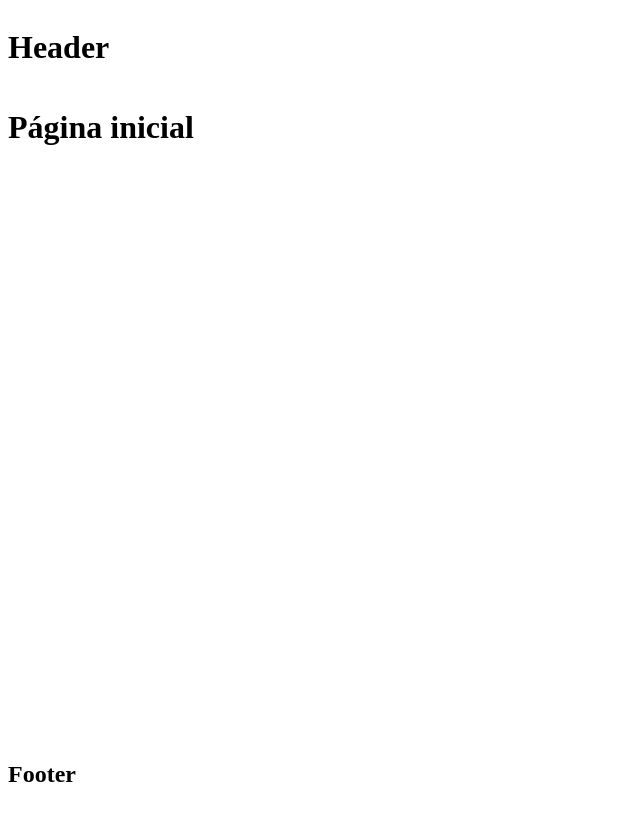
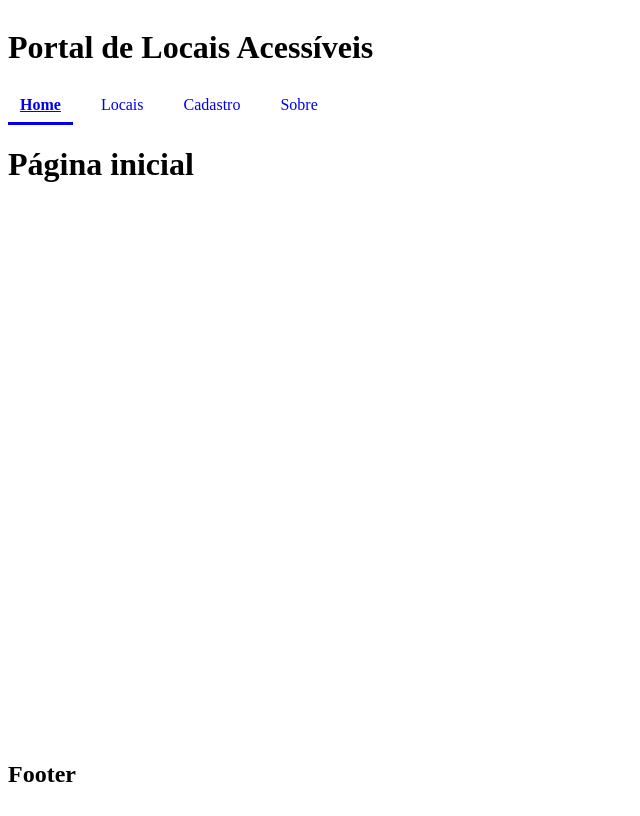
Before and after one commit to 1TDSPH-26/portal-locais-acessiveis, a React (Vite) app: page / in a window 1280 px wide. Shown: the whole page, without its empty margins (0-640 px from the left). Built offline with nearby package versions, Linux system fonts and the light colour scheme.

Commit message:
feat: integrate main menu with application routes

```diff
--- a/src/components/Header/Header.tsx
+++ b/src/components/Header/Header.tsx
@@ -1,7 +1,59 @@
+import { NavLink } from 'react-router-dom'
+
+// Cada item daqui vira um link no menu
+// O "end" é usado quando queremos q a rota seja exata (ex: "/")
+type NavItem = {
+  to: string
+  label: string
+  end?: boolean
+}
+
+const navItems: NavItem[] = [
+  { to: '/', label: 'Home', end: true },
+  { to: '/locais', label: 'Locais' },
+  { to: '/cadastrar', label: 'Cadastro' },
+  { to: '/sobre', label: 'Sobre' },
+]
+
 export default function Header() {
   return (
     <header>
-      <h1>Header</h1>
+      <h1>Portal de Locais Acessíveis</h1>
+
+      <nav aria-label="Navegação principal">
+        <ul
+          style={{
+            display: 'flex',
+            gap: '1rem',
+            listStyle: 'none',
+            margin: 0,
+            padding: 0,
+            flexWrap: 'wrap',
+          }}
+        >
+          {/* Itera sobre cada item do menu e cria um link para ele */}
+          {navItems.map(({ to, label, end }) => (
+            <li key={to}>
+              <NavLink
+                to={to}
+                end={end}
+                // O NavLink ja sabe a rota q ta ativa, ent só estilizar oque estiver ativo
+                style={({ isActive }) => ({
+                  display: 'inline-block',
+                  padding: '0.5rem 0.75rem',
+                  textDecoration: isActive ? 'underline' : 'none',
+                  fontWeight: isActive ? 700 : 400,
+                  borderBottom: isActive
+                    ? '3px solid currentColor'
+                    : '3px solid transparent',
+                })}
+              >
+                {label}
+              </NavLink>
+            </li>
+          ))}
+        </ul>
+      </nav>
     </header>
   )
 }
```
